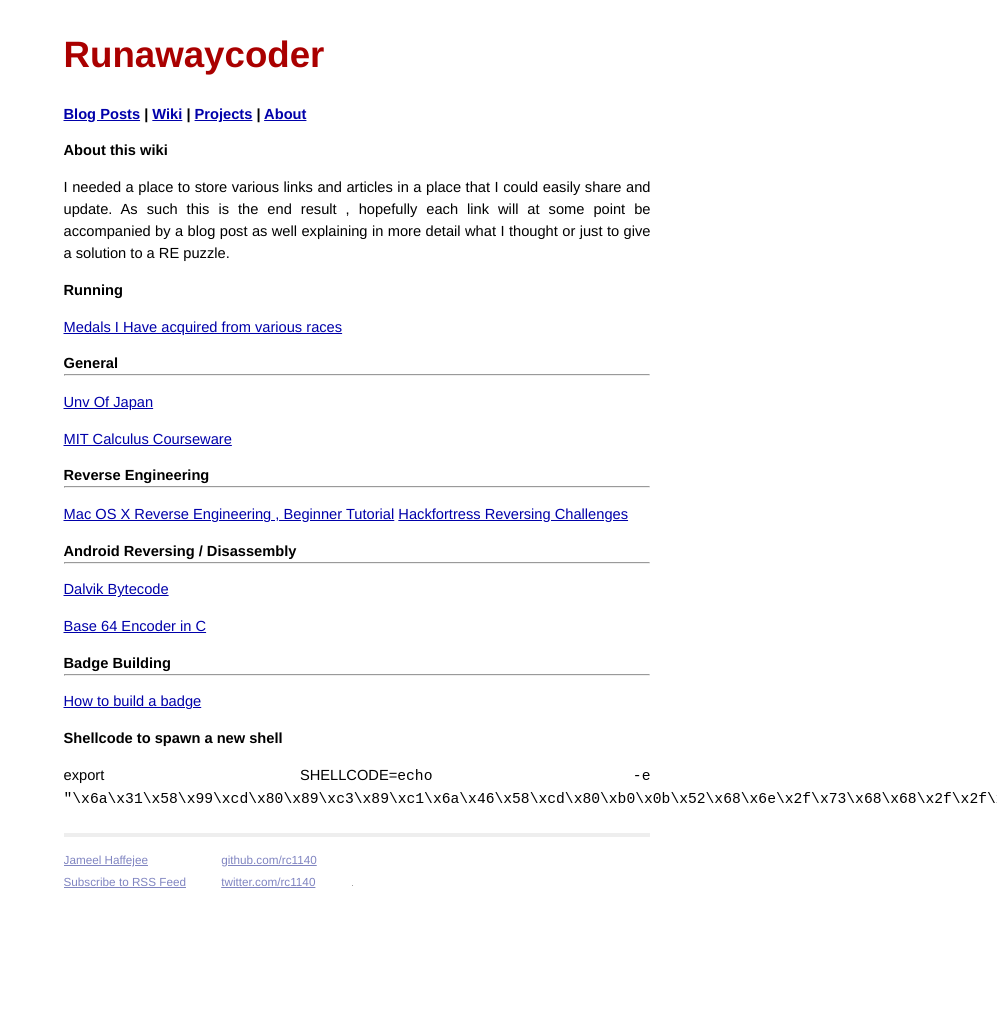
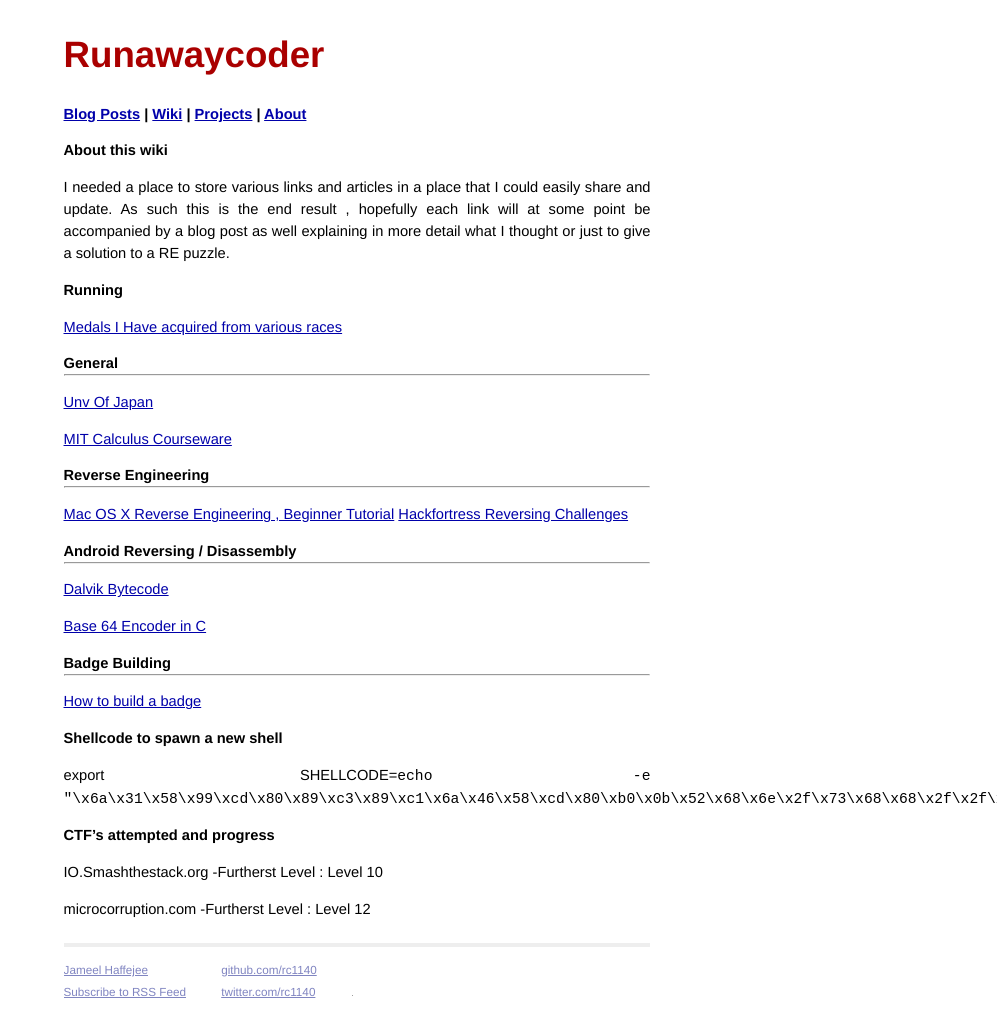
Before and after one commit to RC1140/rc1140.github.com, a Jekyll site: the page built from wiki/index.md, in a window 1280 px wide. Shown: the whole page, without its empty margins (283-1280 px from the left). Built offline with Jekyll 4.4.1, drawn with Linux system fonts in a browser that asks for light colours; before the commit the page ends 944 px from its top, so only the background shows below that.

Commit message:
Updated wiki

```diff
--- a/wiki/index.md
+++ b/wiki/index.md
@@ -43,3 +43,11 @@ to give a solution to a RE puzzle.
 ## Shellcode to spawn a new shell
 
    export SHELLCODE=`echo -e "\x6a\x31\x58\x99\xcd\x80\x89\xc3\x89\xc1\x6a\x46\x58\xcd\x80\xb0\x0b\x52\x68\x6e\x2f\x73\x68\x68\x2f\x2f\x62\x69\x89\xe3\x89\xd1\xcd\x80"`
+
+## CTF's attempted and progress
+
+IO.Smashthestack.org
+    -Furtherst Level : Level 10
+
+microcorruption.com
+    -Furtherst Level : Level 12
```
